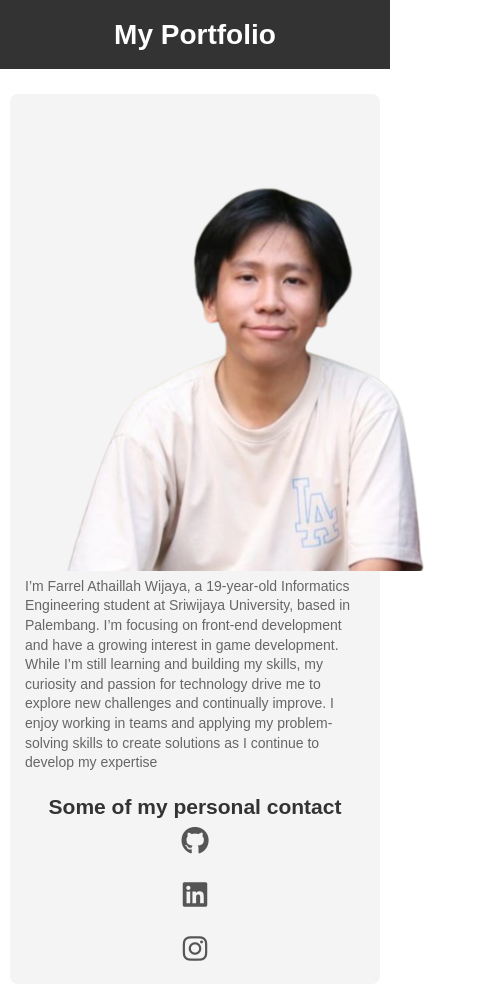
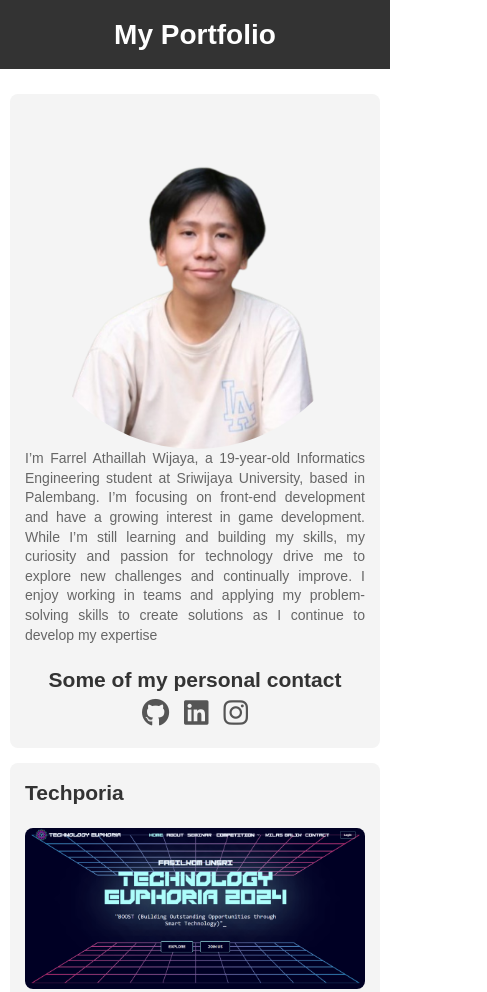
Before and after one commit to Kokoparel/Porto-Bosku, a plain HTML site: page index.html in a window 390 px wide. Shown: the top 992 px of the page, 487 px wide, since content can reach past the window. Drawn offline with Linux system fonts and the light colour scheme.

Commit message:
Update style.css

```diff
--- a/style.css
+++ b/style.css
@@ -49,9 +49,10 @@
   .project p {
     color: #666;
     font-size:30px;
+    text-align:justify;
   }
 
-  /* Styling for project images */
+
   .project-image {
     width: 100%;
     max-width: 1300px;
@@ -62,7 +63,7 @@
   }
 
   .project-image:hover {
-    transform: scale(1.05); /* Slight zoom effect on hover */
+    transform: scale(1.05);
   }
 
   /* Fade-in effect */
@@ -81,20 +82,28 @@
 
   .social-icons {
     display: flex;
-    justify-content: center; /* Menyusun ikon di tengah horizontal */
-    gap: 30px; /* Memberi jarak antar ikon */
+    justify-content: center;
+    gap: 30px;
   }
 
   .social-icons a {
-    font-size: 3em; /* Ukuran ikon */
+    font-size: 3em;
     color: #555;
     text-decoration: none;
     transition: color 0.3s, transform 0.3s;
   }
 
   .social-icons a:hover {
-    color: #4CAF50; /* Ganti warna saat hover */
-    transform: scale(1.2); /* Efek zoom saat hover */
+    color: #4CAF50;
+    transform: scale(1.2);
+  }
+
+  .about-img {
+    max-width: 100%;
+    height: auto;
+    display: block;
+    margin: 0 auto;
+    border-radius: 50%;
   }
 
   @media screen and (max-width: 768px) {
@@ -131,15 +140,22 @@
     .project-image {
       width: 100%;
       height: auto;
-      max-width: 100%; /* Memastikan gambar tidak lebih besar dari layar */
+      max-width: 100%;
     }
 
     .social-icons {
-      flex-direction: column; /* Tumpuk ikon secara vertikal */
-      gap: 15px; /* Kurangi jarak antar ikon */
+      flex-direction: row;
+      gap: 15px;
     }
 
     .social-icons a {
-      font-size: 2em; /* Sesuaikan ukuran ikon untuk layar kecil */
+      font-size: 2em;
+    }
+
+    .about-img {
+      max-width: 100%;
+      height: auto;
+      display: block;
+      margin: 0 auto;
     }
   }
```
